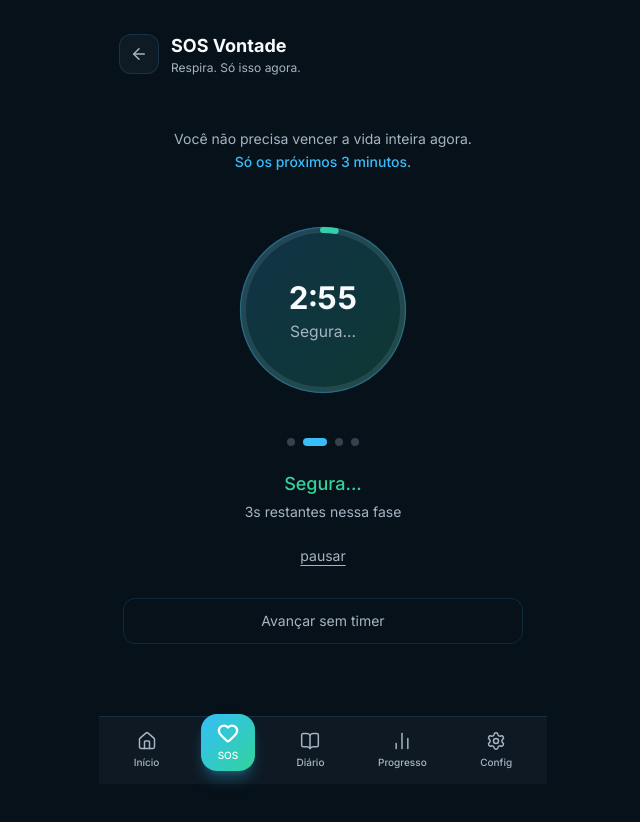
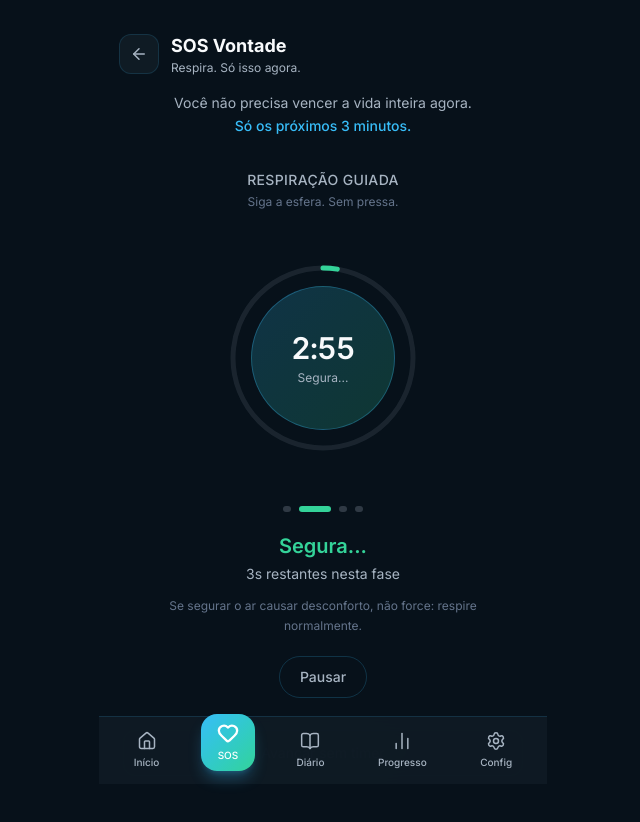
Before and after one commit to jamesismos/Respira..., a Next.js app: page /sos in a window 1280 px wide. Shown: the top 822 px of the page, without its empty margins (317-957 px from the left). Before the commit the page ends 800 px from the top, so only its background shows below. Built offline with nearby package versions, Linux system fonts and the light colour scheme.

Commit message:
feat: animate the full breathing cycle and improve SOS guidance

```diff
--- a/src/components/TimerBreathing.tsx
+++ b/src/components/TimerBreathing.tsx
@@ -1,73 +1,90 @@
 'use client'
 
 import { useState, useEffect, useRef } from 'react'
-import clsx from 'clsx'
 
 type Phase = 'inspira' | 'segura' | 'expira' | 'pausa'
 
 interface BreathingStep {
   phase: Phase
   label: string
-  duration: number // seconds
-  scale: number
+  duration: number
 }
 
 const breathingSteps: BreathingStep[] = [
-  { phase: 'inspira', label: 'Inspira...', duration: 4, scale: 1.3 },
-  { phase: 'segura', label: 'Segura...', duration: 4, scale: 1.3 },
-  { phase: 'expira', label: 'Expira...', duration: 6, scale: 1.0 },
-  { phase: 'pausa', label: 'Pausa...', duration: 2, scale: 1.0 },
+  { phase: 'inspira', label: 'Inspira...', duration: 4 },
+  { phase: 'segura', label: 'Segura...', duration: 4 },
+  { phase: 'expira', label: 'Expira...', duration: 6 },
+  { phase: 'pausa', label: 'Pausa...', duration: 2 },
 ]
 
+const breathingCycleSeconds = breathingSteps.reduce((total, step) => total + step.duration, 0)
+
 interface TimerBreathingProps {
-  totalSeconds: number // default 180 (3 min)
+  totalSeconds: number
   onComplete: () => void
 }
 
 export default function TimerBreathing({ totalSeconds = 180, onComplete }: TimerBreathingProps) {
-  const [secondsLeft, setSecondsLeft] = useState(totalSeconds)
+  const safeTotalSeconds = Number.isFinite(totalSeconds) && totalSeconds > 0
+    ? Math.floor(totalSeconds)
+    : 180
+  const [secondsLeft, setSecondsLeft] = useState(safeTotalSeconds)
   const [stepIndex, setStepIndex] = useState(0)
   const [stepSecondsLeft, setStepSecondsLeft] = useState(breathingSteps[0].duration)
   const [isRunning, setIsRunning] = useState(true)
+
   const onCompleteRef = useRef(onComplete)
+  const secondsLeftRef = useRef(safeTotalSeconds)
+  const stepIndexRef = useRef(0)
+  const stepSecondsLeftRef = useRef(breathingSteps[0].duration)
+  const completionFiredRef = useRef(false)
+
   useEffect(() => {
     onCompleteRef.current = onComplete
   }, [onComplete])
 
-  const step = breathingSteps[stepIndex]
-  const progress = 1 - secondsLeft / totalSeconds
-
   useEffect(() => {
     if (!isRunning) return
 
-    const interval = setInterval(() => {
-      setSecondsLeft(s => {
-        if (s <= 1) {
-          clearInterval(interval)
+    const interval = window.setInterval(() => {
+      if (secondsLeftRef.current <= 1) {
+        secondsLeftRef.current = 0
+        setSecondsLeft(0)
+        setIsRunning(false)
+
+        if (!completionFiredRef.current) {
+          completionFiredRef.current = true
           onCompleteRef.current()
-          return 0
         }
-        return s - 1
-      })
+        return
+      }
 
-      setStepSecondsLeft(s => {
-        if (s <= 1) {
-          setStepIndex(i => (i + 1) % breathingSteps.length)
-          return breathingSteps[(stepIndex + 1) % breathingSteps.length].duration
-        }
-        return s - 1
-      })
+      const nextSecondsLeft = secondsLeftRef.current - 1
+      secondsLeftRef.current = nextSecondsLeft
+      setSecondsLeft(nextSecondsLeft)
+
+      const nextStepSecondsLeft = stepSecondsLeftRef.current - 1
+      if (nextStepSecondsLeft <= 0) {
+        const nextIndex = (stepIndexRef.current + 1) % breathingSteps.length
+        stepIndexRef.current = nextIndex
+        stepSecondsLeftRef.current = breathingSteps[nextIndex].duration
+        setStepIndex(nextIndex)
+        setStepSecondsLeft(breathingSteps[nextIndex].duration)
+      } else {
+        stepSecondsLeftRef.current = nextStepSecondsLeft
+        setStepSecondsLeft(nextStepSecondsLeft)
+      }
     }, 1000)
 
-    return () => clearInterval(interval)
-  }, [isRunning, stepIndex])
+    return () => window.clearInterval(interval)
+  }, [isRunning])
 
+  const step = breathingSteps[stepIndex]
+  const progress = 1 - secondsLeft / safeTotalSeconds
   const minutes = Math.floor(secondsLeft / 60)
   const secs = secondsLeft % 60
-  const timeLabel = `${minutes}:${secs.toString().padStart(2, '0')}`
-
-  // SVG circle progress
-  const radius = 80
+  const timeLabel = minutes + ':' + secs.toString().padStart(2, '0')
+  const radius = 90
   const circumference = 2 * Math.PI * radius
   const strokeDashoffset = circumference * (1 - progress)
 
@@ -78,72 +95,98 @@
     pausa: '#64748B',
   }
 
+  const animationStyle = {
+    animationDuration: breathingCycleSeconds + 's',
+    animationPlayState: isRunning ? 'running' as const : 'paused' as const,
+  }
+
   return (
-    <div className="flex flex-col items-center gap-6">
-      {/* Circle timer */}
-      <div className="relative w-52 h-52 flex items-center justify-center">
-        <svg className="absolute inset-0 -rotate-90" width="208" height="208" viewBox="0 0 208 208">
-          {/* Track */}
+    <div className="flex w-full flex-col items-center gap-5">
+      <div className="text-center">
+        <p className="text-sm font-medium tracking-wide text-[#A7B4C2]">RESPIRAÇÃO GUIADA</p>
+        <p className="mt-1 text-xs text-[#64748B]">Siga a esfera. Sem pressa.</p>
+      </div>
+
+      <div className="relative flex h-64 w-64 items-center justify-center" aria-label="Animação de respiração guiada">
+        <div
+          aria-hidden="true"
+          className="respira-breathing-halo pointer-events-none absolute h-44 w-44 rounded-full"
+          style={animationStyle}
+        />
+
+        <svg
+          className="absolute inset-2 -rotate-90"
+          width="240"
+          height="240"
+          viewBox="0 0 240 240"
+          aria-hidden="true"
+        >
           <circle
-            cx="104" cy="104" r={radius}
+            cx="120"
+            cy="120"
+            r={radius}
             fill="none"
-            stroke="rgba(167,180,194,0.15)"
-            strokeWidth="6"
+            stroke="rgba(167,180,194,0.12)"
+            strokeWidth="5"
           />
-          {/* Progress */}
           <circle
-            cx="104" cy="104" r={radius}
+            cx="120"
+            cy="120"
+            r={radius}
             fill="none"
             stroke={phaseColor[step.phase]}
-            strokeWidth="6"
+            strokeWidth="5"
             strokeLinecap="round"
             strokeDasharray={circumference}
             strokeDashoffset={strokeDashoffset}
-            style={{ transition: 'stroke-dashoffset 1s linear, stroke 0.5s ease' }}
+            style={{ transition: 'stroke-dashoffset 1s linear, stroke 0.6s ease' }}
           />
         </svg>
 
-        {/* Inner breathing circle */}
         <div
-          className="w-32 h-32 rounded-full bg-gradient-to-br from-[#38BDF8]/20 to-[#34D399]/20 border border-[#38BDF8]/30 flex flex-col items-center justify-center transition-transform duration-1000"
-          style={{ transform: `scale(${step.scale})` }}
+          data-testid="breathing-orb"
+          className="respira-breathing-orb relative flex h-36 w-36 flex-col items-center justify-center rounded-full border border-[#38BDF8]/30 bg-gradient-to-br from-[#38BDF8]/20 to-[#34D399]/20"
+          style={animationStyle}
         >
-          <span className="text-2xl font-bold text-[#F8FAFC] tabular-nums">{timeLabel}</span>
-          <span className="text-xs text-[#A7B4C2] mt-0.5">{step.label}</span>
+          <span className="text-3xl font-semibold tabular-nums tracking-tight text-[#F8FAFC]">{timeLabel}</span>
+          <span aria-hidden="true" className="mt-1 text-xs text-[#A7B4C2]">{step.label}</span>
         </div>
       </div>
 
-      {/* Step progress dots */}
-      <div className="flex gap-2">
-        {breathingSteps.map((s, i) => (
+      <div className="flex items-center gap-2" aria-label="Fases da respiração">
+        {breathingSteps.map((breathingStep, index) => (
           <div
-            key={s.phase}
-            className={clsx(
-              'rounded-full transition-all duration-300',
-              i === stepIndex
-                ? 'w-6 h-2 bg-[#38BDF8]'
-                : 'w-2 h-2 bg-[#A7B4C2]/30'
+            key={breathingStep.phase}
+            aria-label={breathingStep.label.replace('...', '')}
+            aria-current={index === stepIndex ? 'step' : undefined}
+            className={'h-1.5 rounded-full transition-all duration-500 ' + (
+              index === stepIndex ? 'w-8' : 'w-2 bg-[#A7B4C2]/25'
             )}
+            style={index === stepIndex ? { backgroundColor: phaseColor[breathingStep.phase] } : undefined}
           />
         ))}
       </div>
 
-      {/* Instruction */}
-      <div className="text-center px-6">
-        <p className="text-[#F8FAFC] text-lg font-medium" style={{ color: phaseColor[step.phase] }}>
+      <div className="px-4 text-center">
+        <p role="status" aria-live="polite" aria-atomic="true" className="text-xl font-semibold" style={{ color: phaseColor[step.phase] }}>
           {step.label}
         </p>
-        <p className="text-[#A7B4C2] text-sm mt-1">
-          {stepSecondsLeft}s restantes nessa fase
+        <p className="mt-1 text-sm text-[#A7B4C2]">
+          {stepSecondsLeft}s restantes nesta fase
+        </p>
+        <p className="mx-auto mt-3 max-w-xs text-xs leading-5 text-[#64748B]">
+          Se segurar o ar causar desconforto, não force: respire normalmente.
         </p>
       </div>
 
-      {/* Pause/Resume */}
       <button
-        onClick={() => setIsRunning(r => !r)}
-        className="text-[#A7B4C2] text-sm underline underline-offset-4 hover:text-[#F8FAFC] transition-colors"
+        type="button"
+        onClick={() => setIsRunning(running => !running)}
+        aria-pressed={!isRunning}
+        aria-label={isRunning ? 'Pausar respiração guiada' : 'Retomar respiração guiada'}
+        className="rounded-full border border-[rgba(56,189,248,0.2)] px-5 py-2.5 text-sm font-medium text-[#A7B4C2] transition-colors hover:border-[rgba(56,189,248,0.45)] hover:text-[#F8FAFC] focus-visible:outline focus-visible:outline-2 focus-visible:outline-offset-2 focus-visible:outline-[#38BDF8]"
       >
-        {isRunning ? 'pausar' : 'continuar'}
+        {isRunning ? 'Pausar' : 'Continuar'}
       </button>
     </div>
   )
```
